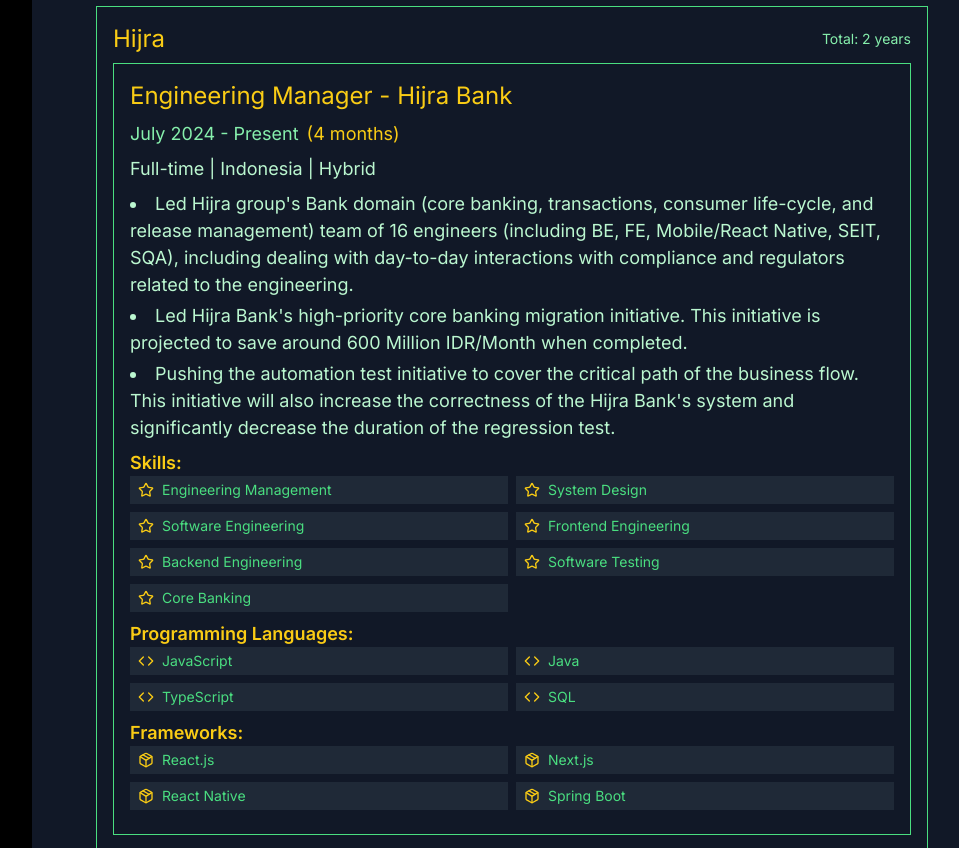
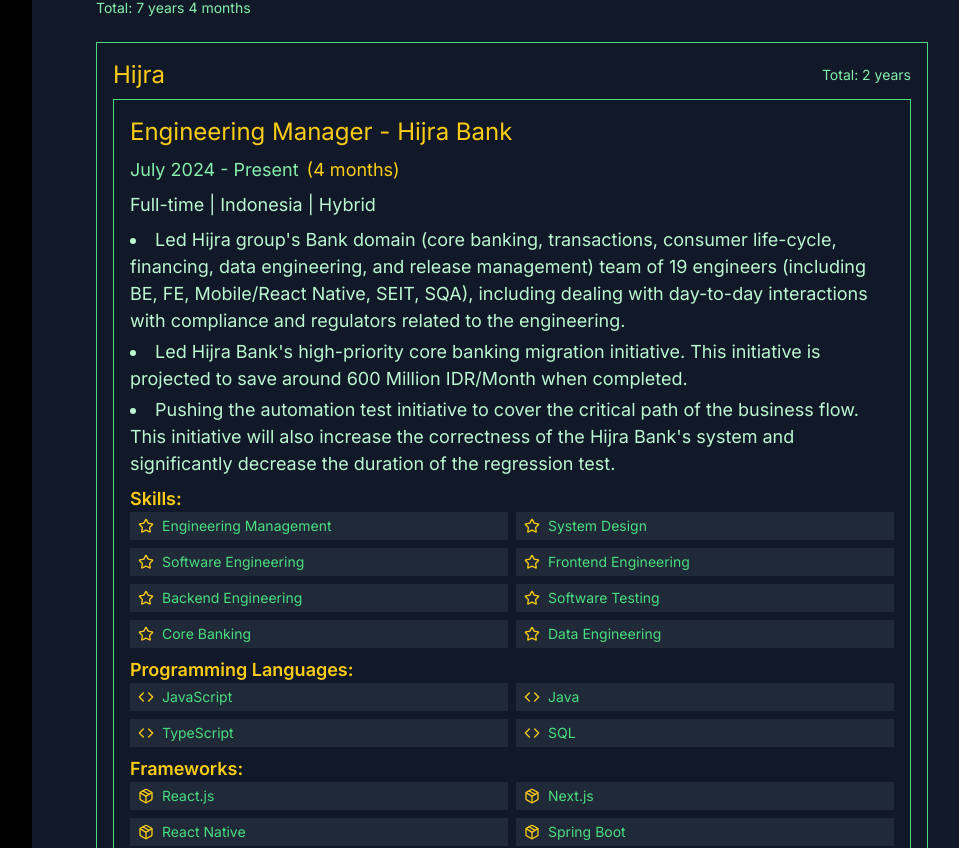
Before and after one commit to wahidyankf/wahidyankf-web, a Next.js app: page /cv in a window 1280 px wide. Shown: the part 1416-2264 px from the top of the page, without its empty margins (288-1247 px from the left). Built offline with nearby package versions, Linux system fonts and the light colour scheme.

Commit message:
update data

```diff
--- a/src/app/data.ts
+++ b/src/app/data.ts
@@ -39,7 +39,7 @@
     location: "Indonesia",
     locationType: "Hybrid",
     details: [
-      "Led Hijra group's Bank domain (core banking, transactions, consumer life-cycle, and release management) team of 16 engineers (including BE, FE, Mobile/React Native, SEIT, SQA), including dealing with day-to-day interactions with compliance and regulators related to the engineering.",
+      "Led Hijra group's Bank domain (core banking, transactions, consumer life-cycle, financing, data engineering, and release management) team of 19 engineers (including BE, FE, Mobile/React Native, SEIT, SQA), including dealing with day-to-day interactions with compliance and regulators related to the engineering.",
       "Led Hijra Bank's high-priority core banking migration initiative. This initiative is projected to save around 600 Million IDR/Month when completed.",
       "Pushing the automation test initiative to cover the critical path of the business flow. This initiative will also increase the correctness of the Hijra Bank's system and significantly decrease the duration of the regression test.",
     ],
@@ -51,6 +51,7 @@
       "Backend Engineering",
       "Software Testing",
       "Core Banking",
+      "Data Engineering",
     ],
     programmingLanguages: ["JavaScript", "Java", "TypeScript", "SQL"],
     frameworks: ["React.js", "Next.js", "React Native", "Spring Boot"],
```
